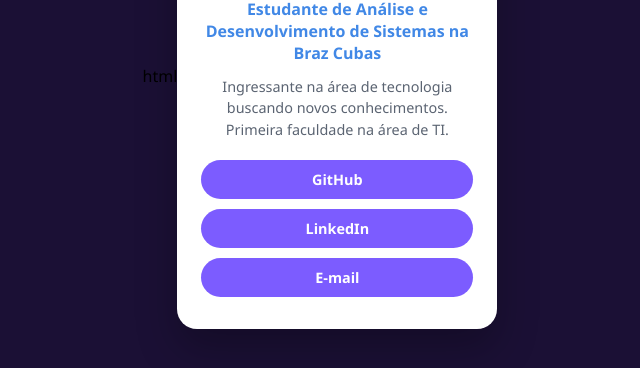
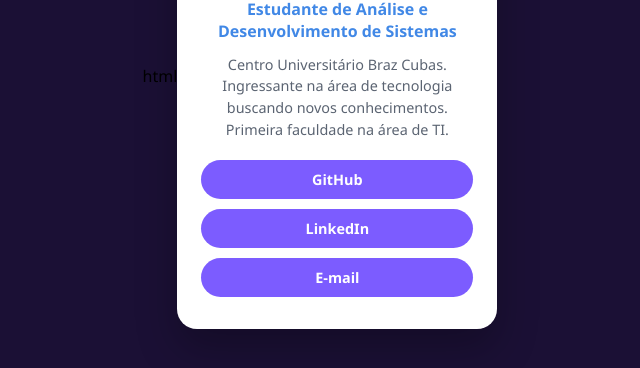
Before and after one commit to Tavinho227/meu-cartao-pessoal, a plain HTML site: page index.html in a window 1280 px wide. Shown: the part 324-692 px from the top of the page, without its empty margins (320-960 px from the left). Drawn offline with Linux system fonts and the light colour scheme.

Commit message:
Update index.html
Updated bio to include the university name and improved formatting.

```diff
--- a/index.html
+++ b/index.html
@@ -12,9 +12,10 @@
     <img src="foto.jpg" alt="Foto de perfil de Otávio Araújo" class="avatar">
 
     <h1>Otávio Araújo</h1>
-    <p class="cargo">Estudante de Análise e Desenvolvimento de Sistemas na Braz Cubas</p>
+    <p class="cargo">Estudante de Análise e Desenvolvimento de Sistemas</p>
 
     <p class="bio">
+      Centro Universitário Braz Cubas.
       Ingressante na área de tecnologia buscando novos conhecimentos.
       Primeira faculdade na área de TI.
     </p>
```
